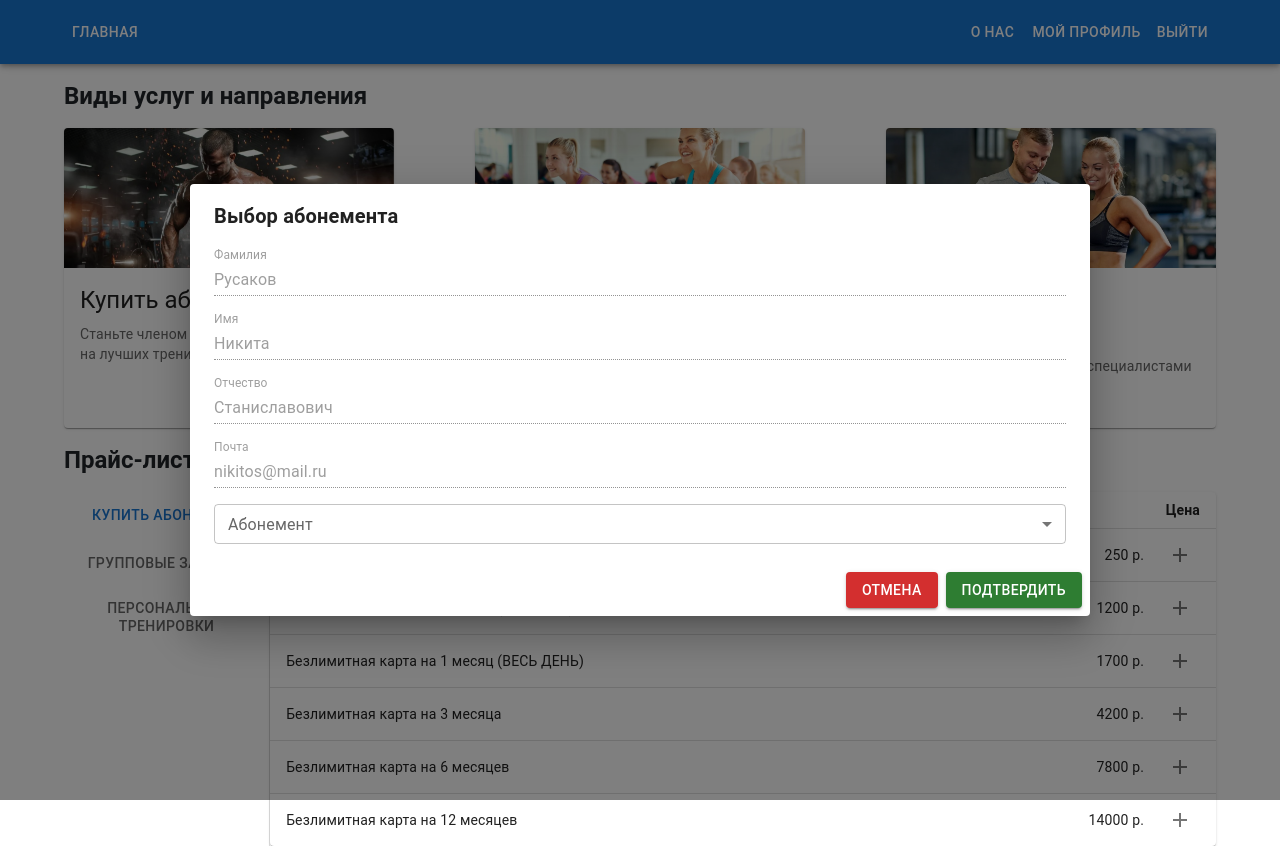
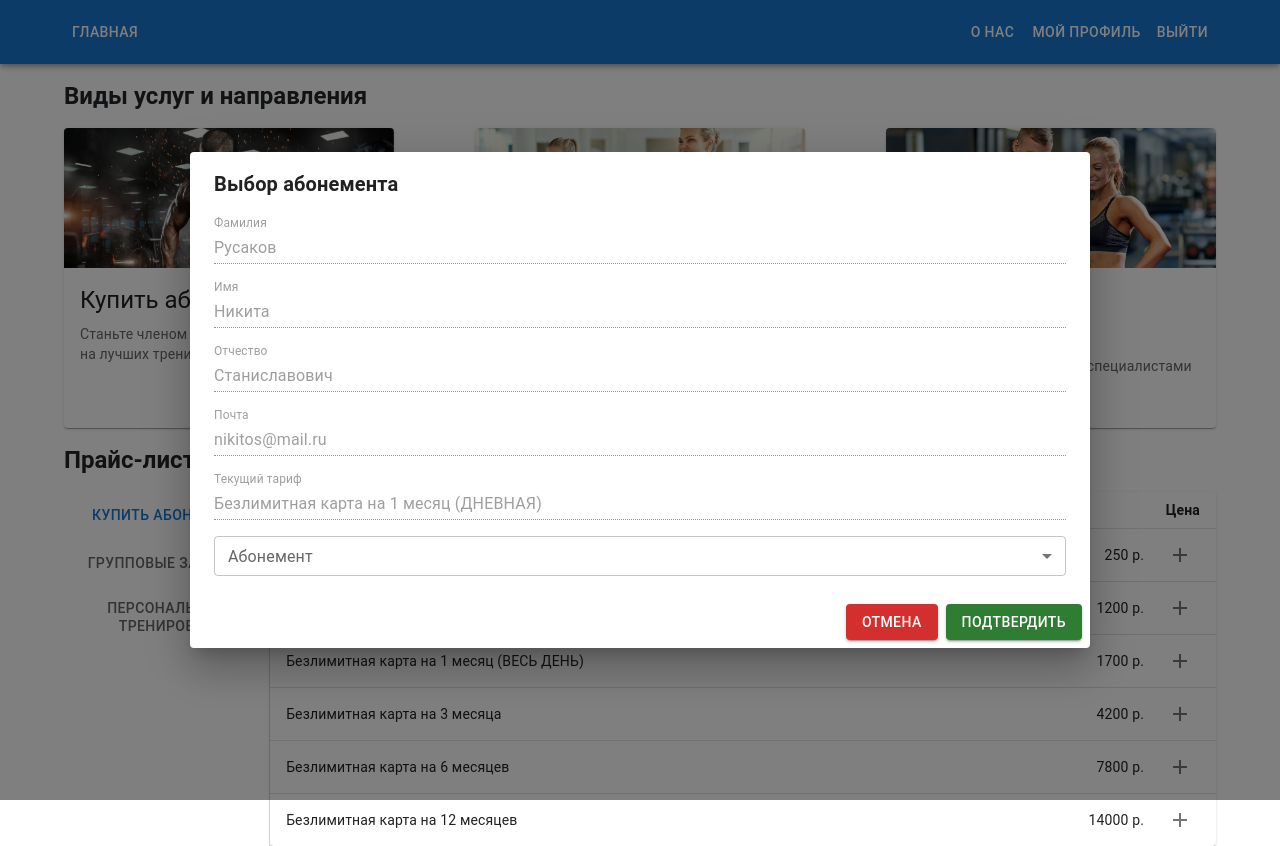
Before and after one commit to iwanttos1eep/client, a React (Create React App) app: page / in a window 1280 px wide. Both pictures are taken after a click on the button 229 px from the left and 278 px from the top of the page. Built offline with nearby package versions, Linux system fonts and the light colour scheme.

Commit message:
refactor[SubscriptionDialog]: added new field

```diff
--- a/src/pages/HomePage/components/SubscriptionDialog/index.tsx
+++ b/src/pages/HomePage/components/SubscriptionDialog/index.tsx
@@ -72,6 +72,13 @@ const SubscriptionDialog = (props: ISubscriptionDialogProps) => {
             value="nikitos@mail.ru"
             disabled
           />
+          <TextField
+            label="Текущий тариф"
+            variant="standard"
+            fullWidth
+            value="Безлимитная карта на 1 месяц (ДНЕВНАЯ)"
+            disabled
+          />
           <FormControl sx={{ minWidth: 120 }}>
             <InputLabel id="demo-simple-select-helper-label" size="small">
               Абонемент
```
